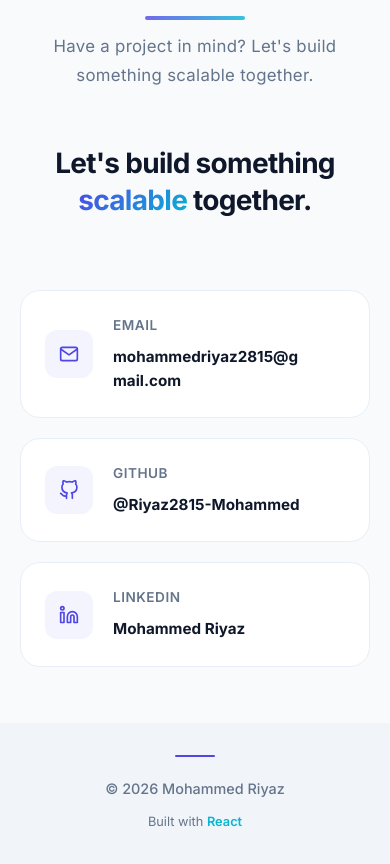
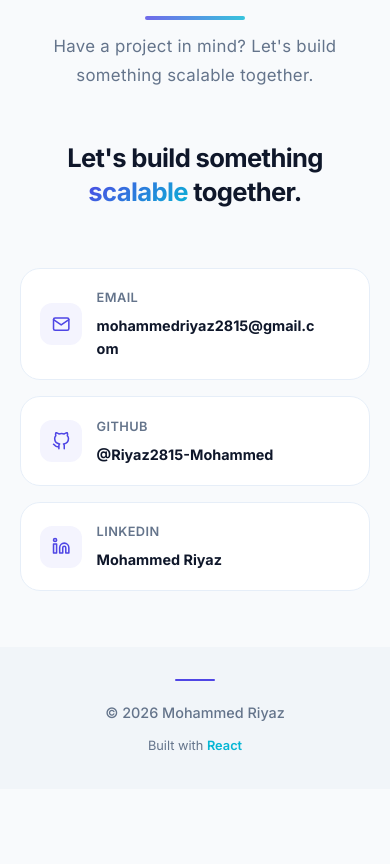
Before and after one commit to Riyaz2815-Mohammed/PortFolio-React, a React (Vite) app: page / in a window 390 px wide. Shown: the part 9620-10484 px from the top of the page. After the commit the page ends 10409 px from the top, so only its background shows below. Built offline with nearby package versions, Linux system fonts and the light colour scheme.

Commit message:
style: make contact section more compact and neat

```diff
--- a/src/components/sections/Contact.css
+++ b/src/components/sections/Contact.css
@@ -1,11 +1,11 @@
 .contact__cta {
   text-align: center;
-  margin-bottom: 4rem;
-  padding: 2rem 0;
+  margin-bottom: 3rem;
+  padding: 1rem 0;
 }
 
 .contact__cta-text {
-  font-size: 2.75rem;
+  font-size: 2.2rem;
   font-weight: 800;
   color: var(--text-primary);
   letter-spacing: -0.025em;
@@ -23,8 +23,8 @@
 .contact__links {
   display: grid;
   grid-template-columns: repeat(3, 1fr);
-  gap: 1.5rem;
-  max-width: 900px;
+  gap: 1.25rem;
+  max-width: 800px;
   margin: 0 auto;
 }
 
@@ -34,8 +34,8 @@
   align-items: center;
   justify-content: center;
   text-align: center;
-  gap: 1.25rem;
-  padding: 2rem 1.5rem;
+  gap: 0.9rem;
+  padding: 1.5rem 1.2rem;
   background: var(--bg-card);
   border: 1.5px solid var(--border);
   border-radius: var(--radius-lg);
@@ -66,8 +66,8 @@
 
 .contact__link:hover {
   border-color: var(--accent);
-  box-shadow: 0 15px 40px rgba(124, 92, 255, 0.2);
-  transform: translateY(-8px);
+  box-shadow: 0 12px 30px rgba(124, 92, 255, 0.2);
+  transform: translateY(-6px);
 }
 
 .contact__link:hover::before {
@@ -78,12 +78,12 @@
   display: flex;
   align-items: center;
   justify-content: center;
-  width: 50px;
-  height: 50px;
+  width: 44px;
+  height: 44px;
   border-radius: var(--radius-md);
   background: var(--accent-light);
   color: var(--accent);
-  font-size: 1.5rem;
+  font-size: 1.35rem;
   flex-shrink: 0;
   transition: all var(--transition-base);
 }
@@ -91,7 +91,7 @@
 .contact__link:hover .contact__link-icon {
   background: var(--accent);
   color: white;
-  transform: scale(1.1) rotate(5deg);
+  transform: scale(1.08) rotate(5deg);
 }
 
 .contact__link-info {
@@ -100,17 +100,17 @@
 
 .contact__link-label {
   display: block;
-  font-size: 0.85rem;
+  font-size: 0.8rem;
   color: var(--text-muted);
   font-weight: 600;
-  margin-bottom: 0.5rem;
-  letter-spacing: 0.5px;
+  margin-bottom: 0.35rem;
+  letter-spacing: 0.4px;
   text-transform: uppercase;
 }
 
 .contact__link-value {
   display: block;
-  font-size: 1.05rem;
+  font-size: 0.95rem;
   font-weight: 700;
   color: var(--text-primary);
   word-break: break-word;
@@ -118,7 +118,7 @@
 
 .contact__link-arrow {
   color: var(--accent);
-  font-size: 1.25rem;
+  font-size: 1.1rem;
   opacity: 0;
   transition: all var(--transition-fast);
   transform: translateX(-8px) translateY(8px);
@@ -132,62 +132,62 @@
 @media (max-width: 1024px) {
   .contact__links {
     grid-template-columns: repeat(3, 1fr);
-    gap: 1.25rem;
+    gap: 1rem;
   }
 
   .contact__link {
-    padding: 1.75rem 1.25rem;
+    padding: 1.4rem 1rem;
   }
 }
 
 @media (max-width: 768px) {
   .contact__cta {
-    margin-bottom: 3rem;
-    padding: 1rem 0;
+    margin-bottom: 2.5rem;
+    padding: 0.75rem 0;
   }
 
   .contact__links {
     grid-template-columns: repeat(3, 1fr);
-    gap: 1rem;
+    gap: 0.9rem;
   }
 
   .contact__cta-text {
-    font-size: 2rem;
+    font-size: 1.85rem;
   }
 
   .contact__link {
-    padding: 1.5rem 1rem;
+    padding: 1.2rem 0.9rem;
   }
 
   .contact__link-icon {
-    width: 45px;
-    height: 45px;
-    font-size: 1.25rem;
+    width: 40px;
+    height: 40px;
+    font-size: 1.15rem;
   }
 
   .contact__link-value {
-    font-size: 0.95rem;
+    font-size: 0.9rem;
   }
 }
 
 @media (max-width: 640px) {
   .contact__links {
     grid-template-columns: 1fr;
-    gap: 1.25rem;
+    gap: 1rem;
   }
 
   .contact__cta-text {
-    font-size: 1.75rem;
+    font-size: 1.6rem;
   }
 
   .contact__link {
     flex-direction: row;
     text-align: left;
-    padding: 1.5rem;
+    padding: 1.2rem;
   }
 
   .contact__link-icon {
-    width: 48px;
-    height: 48px;
+    width: 42px;
+    height: 42px;
   }
 }
```
